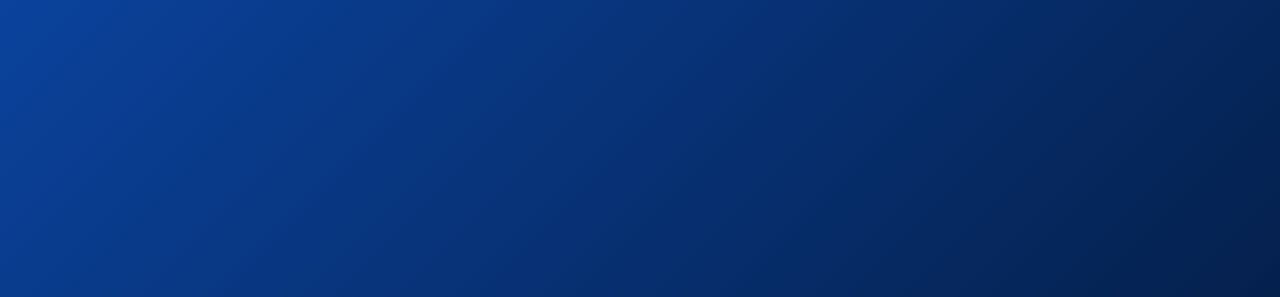
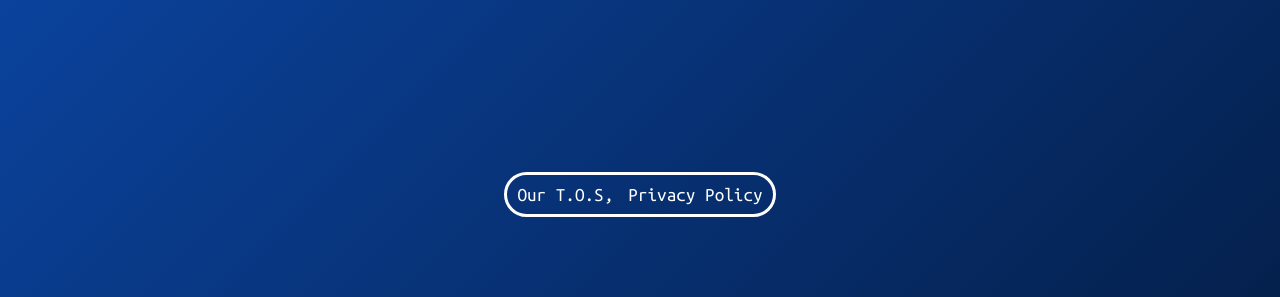
Before and after one commit to XDGS-Software/XDGS-Software, a plain HTML site: page index.html in a window 1280 px wide. Shown: the part 503-800 px from the top of the page. Drawn offline with nearby package versions, Linux system fonts and the light colour scheme.

Commit message:
add privacy policy and t.o.s to home page

```diff
--- a/assets/styles.css
+++ b/assets/styles.css
@@ -29,6 +29,16 @@ body {
 p {
     color: #fff;
     font-family: ubuntu mono, monospace;
+}
+a {
+    font-family: ubuntu mono, monospace;
+    text-decoration: none;
+    font-size: 1.2rem;
+    color: #fff;
+}
+a:hover {
+    text-decoration: underline;
+    color: #fef;
 }
 .github {
     position: absolute;
--- a/index.html
+++ b/index.html
@@ -40,7 +40,7 @@
 
       <div class="patreon">
         <a href="https://www.patreon.com/kudaxd" class="patreon_a">
-          <img src="/assets/patreon.png" alt "patreon">
+          <img src="/assets/patreon.png" alt="patreon">
         </a>
       </div>
 
@@ -48,6 +48,17 @@
         <img src="/assets/logo.png" alt="logo">
       </a>
       <p id="comming-soon">Coming Soon!</p>
+
+      <div style="display: flex;
+                  position: absolute;
+                  bottom:5rem;
+                  border: 3px solid #fff;
+                  padding:10px;
+                  border-radius: 50px;">
+        <a href="https://xdgs.gstudiosx.tk/tos">Our T.O.S</a>
+        <p style="font-size: 1.2rem; padding-left:-15px; padding-right: 15px;">,</p>
+        <a href="https://xdgs.gstudiosx.tk/privacy">Privacy Policy</a>
+      </div>
     </div>
 
     <script>
```
